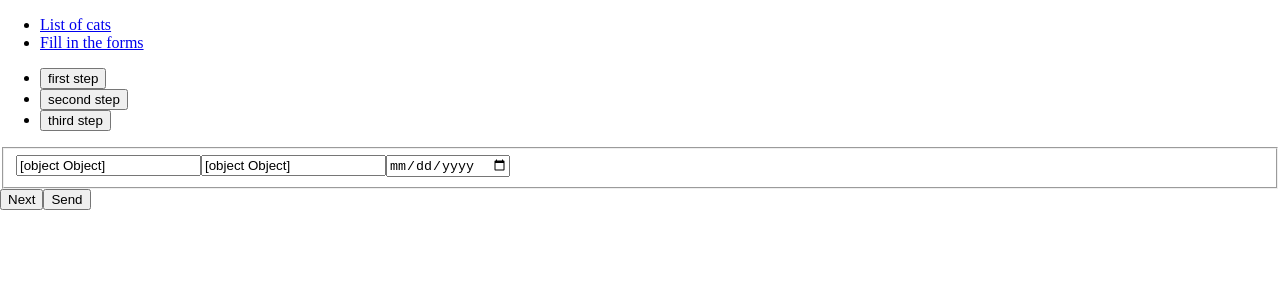
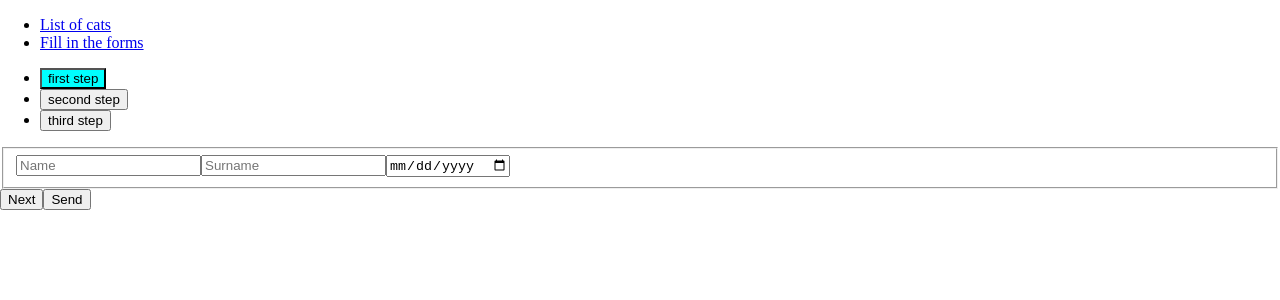
Before and after one commit to JonathanFRocha/ApiAndFormProject, a React (Create React App) app: page /register in a window 1280 px wide. Both pictures are taken after a click on the button "second step". Shown: the top 300 px of the page. Built offline with nearby package versions, Linux system fonts and the light colour scheme.

Commit message:
first step checks and error renders finished

```diff
--- a/src/components/Form/FirstStep.css
+++ b/src/components/Form/FirstStep.css
@@ -1,3 +1,11 @@
 .input--error {
   border: 1px solid red;
 }
+
+.form__fieldset--error {
+  border: 1px solid red;
+}
+
+.form__fieldset--ok {
+  border: 1px solid aqua;
+}
--- a/src/components/Form/FirstStep.jsx
+++ b/src/components/Form/FirstStep.jsx
@@ -3,77 +3,70 @@ import { emailCheck, passwordCheck } from "../../services/checkFormInput";
 import "./FirstStep.css";
 
 class FirstStep extends React.Component {
-  constructor() {
-    super();
-    this.state = {
-      email: {
-        error: false,
-        message: "",
-      },
-      password: {
-        error: false,
-        message: "",
-      },
-      passwordConfirmation: {
-        error: false,
-        message: "",
-      },
-    };
-  }
+  renderInputError = (inputName) => {
+    const inputHasError = this.props.values[inputName].error;
 
-  // renderInputError = (inputName) => {
-  //   const inputHasError = this.state[inputName].error;
-  //   console.log(inputHasError);
-  //   if (inputHasError) {
-  //     return "input--error";
-  //   }
-  //   return "noErrorClass";
-  // };
+    if (inputHasError) {
+      return "input--error";
+    }
+    return "noErrorClass";
+  };
 
   render() {
     const {
       values: {
-        email: { value: emailvalue },
-        password: { value: passwordValue },
-        passwordConfirmation: { value: passwordConfirmationValue },
+        email: { value: emailvalue, message: emailErrorMessage },
+        password: { value: passwordValue, message: passwordErrorMessage },
+        passwordConfirmation: {
+          value: passwordConfirmationValue,
+          message: passwordConfirmationErrorMessage,
+        },
       },
       handleChanges,
       checkInput,
+      stepHasError,
     } = this.props;
 
     return (
-      <div>
+      <fieldset
+        className={`form__fieldset ${
+          stepHasError ? "form__fieldset--error" : "form__fieldset--ok"
+        }`}
+      >
         <input
           name="email"
           id="emailInput"
-          // className={this.renderInputError("email")}
+          className={this.renderInputError("email")}
           type="email"
           placeholder="Email"
           value={emailvalue}
           onChange={handleChanges}
           onBlur={(e) => checkInput(e, emailCheck, emailvalue)}
         />
+        <span>{emailErrorMessage}</span>
         <input
           name="password"
           id="passwordInput"
-          // className={this.renderInputError("password")}
+          className={this.renderInputError("password")}
           type="password"
           placeholder="Password"
           value={passwordValue}
           onChange={handleChanges}
           onBlur={(e) => checkInput(e, passwordCheck, passwordValue)}
         />
+        <span>{passwordErrorMessage}</span>
         <input
           name="passwordConfirmation"
           id="confirmPassword"
-          // className={this.renderInputError("passwordConfirmation")}
+          className={this.renderInputError("passwordConfirmation")}
           type="password"
           placeholder="Confirm your Password"
           value={passwordConfirmationValue}
           onChange={handleChanges}
           onBlur={(e) => checkInput(e, passwordCheck, passwordValue, passwordConfirmationValue)}
         />
-      </div>
+        <span>{passwordConfirmationErrorMessage}</span>
+      </fieldset>
     );
   }
 }
--- a/src/components/Form/SecondStep.jsx
+++ b/src/components/Form/SecondStep.jsx
@@ -1,44 +1,63 @@
 import React from "react";
 
 class SecondStep extends React.Component {
+  renderInputError = (inputName) => {
+    const inputHasError = this.props.values[inputName].error;
+
+    if (inputHasError) {
+      return "input--error";
+    }
+    return "noErrorClass";
+  };
+
   render() {
     const {
-      values: { name, surName, birthDate },
+      values: {
+        name: { value: namevalue, message: nameErrorMessage },
+        surName: { value: surNameValue, message: surNameErrorMessage },
+        birthDate: { value: birthDateValue, message: birthDateErrorMessage },
+      },
       handleChanges,
+      checkInput,
+      stepHasError,
     } = this.props;
 
     return (
-      <div>
+      <fieldset>
         <input
           name="name"
           id="nameInput"
+          className={this.renderInputError("name")}
           type="text"
           required
           placeholder="Name"
-          value={name}
+          value={namevalue}
           onChange={handleChanges}
         />
-
+        <span>{nameErrorMessage}</span>
         <input
           name="surName"
           id="surName"
+          className={this.renderInputError("surName")}
           type="text"
           required
           placeholder="Surname"
-          value={surName}
+          value={surNameValue}
           onChange={handleChanges}
         />
-
+        <span>{surNameErrorMessage}</span>
         <input
           name="birthDate"
           id="birthDate"
+          className={this.renderInputError("birthDate")}
           type="date"
           required
           placeholder="birthDate"
-          value={birthDate}
+          value={birthDateValue}
           onChange={handleChanges}
         />
-      </div>
+        <span>{birthDateErrorMessage}</span>
+      </fieldset>
     );
   }
 }
--- /dev/null
+++ b/src/pages/Form.css
@@ -0,0 +1,7 @@
+.form__changeStepBtn--error {
+  background-color: red;
+}
+
+.form__changeStepBtn--ok {
+  background-color: aqua;
+}
--- a/src/pages/Form.jsx
+++ b/src/pages/Form.jsx
@@ -2,6 +2,8 @@ import React from "react";
 import FirstStep from "../components/Form/FirstStep";
 import SecondStep from "../components/Form/SecondStep";
 import ThirdStep from "../components/Form/ThirdStep";
+
+import "./Form.css";
 
 const INITIAL_STATE = {
   email: {
@@ -59,10 +61,18 @@ class Form extends React.Component {
     }
   };
 
+  checkIfStepHasErrors = (...args) => {
+    let hasError = false;
+    args.forEach(({ error }) => {
+      if (error) hasError = true;
+    });
+    return hasError;
+  };
+
   handleChanges = ({ target: { name, value } }) => {
     this.setState((prevState) => {
       return {
-        [name]: Object.assign({}, prevState[name], { value }),
+        [name]: { ...prevState[name], value },
       };
     });
   };
@@ -81,20 +91,24 @@ class Form extends React.Component {
       this.setState((prevState) => {
         console.log(prevState[name]);
         return {
-          [name]: { ...prevState[name], error: true, message: errorMessage },
+          [name]: { ...prevState[name], error: false, message: "" },
         };
       });
     }
   };
 
   renderFormStep = () => {
-    const { step } = this.state;
+    const { step, email, password, passwordConfirmation, name, surName, birthDate, fullAddress } =
+      this.state;
+    const firstStepHasError = this.checkIfStepHasErrors(email, password, passwordConfirmation);
+
     switch (step) {
       case 1:
         return (
           <FirstStep
             checkInput={this.setInputError}
             handleChanges={this.handleChanges}
+            stepHasError={firstStepHasError}
             values={this.state}
           />
         );
@@ -121,11 +135,22 @@ class Form extends React.Component {
 
   render() {
     const currentForm = this.renderFormStep();
+    const { email, password, passwordConfirmation, name, surName, birthDate, fullAddress } =
+      this.state;
+    const firstStepHasError = this.checkIfStepHasErrors(email, password, passwordConfirmation);
+
     return (
       <div>
         <ul>
           <li>
-            <button onClick={() => this.changeStep(1)}>first step</button>
+            <button
+              className={`form__changeStepBtn ${
+                firstStepHasError ? "form__changeStepBtn--error" : "form__changeStepBtn--ok"
+              }`}
+              onClick={() => this.changeStep(1)}
+            >
+              first step
+            </button>
           </li>
           <li>
             <button onClick={() => this.changeStep(2)}>second step</button>
@@ -135,7 +160,7 @@ class Form extends React.Component {
           </li>
         </ul>
         <form action="#">
-          <fieldset>{currentForm}</fieldset>
+          <div>{currentForm}</div>
           <div>
             <button onClick={() => this.changeStep()} type="button">
               Next
```
